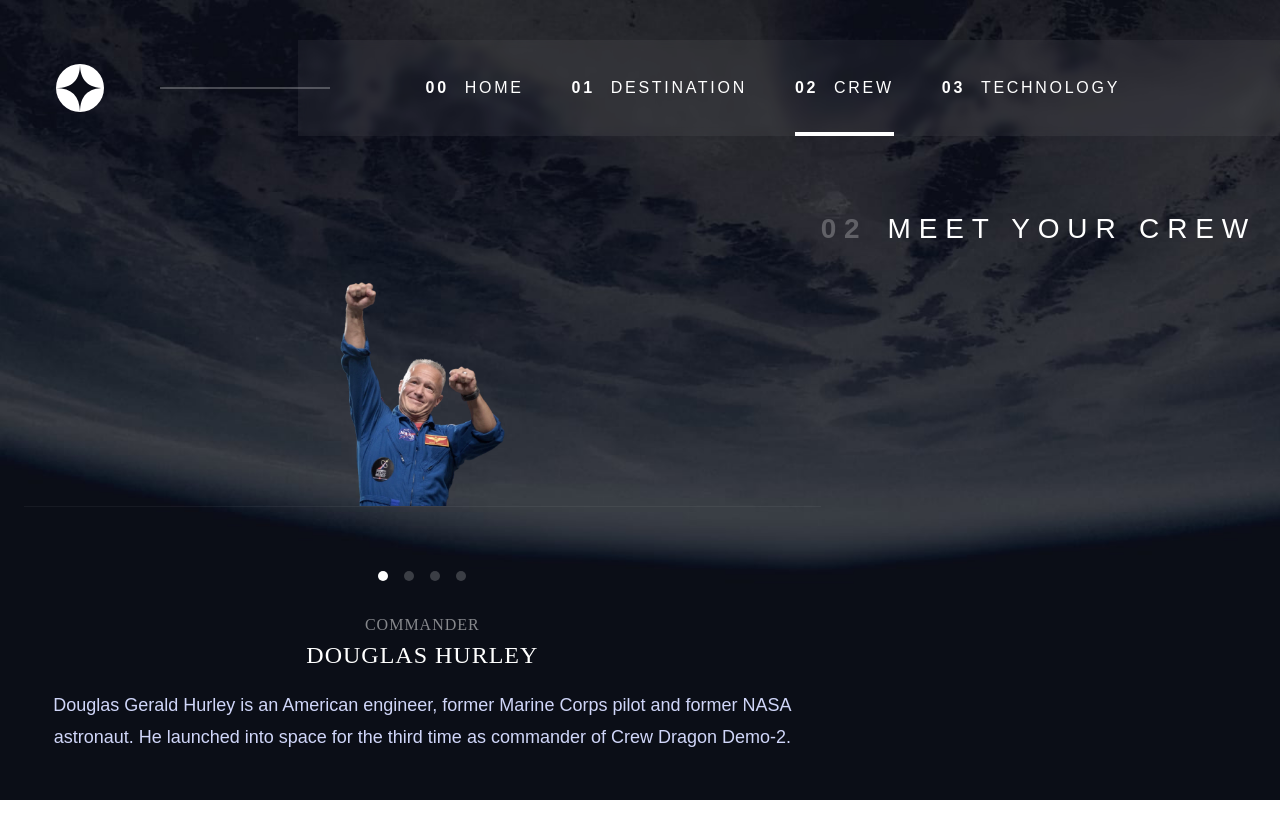
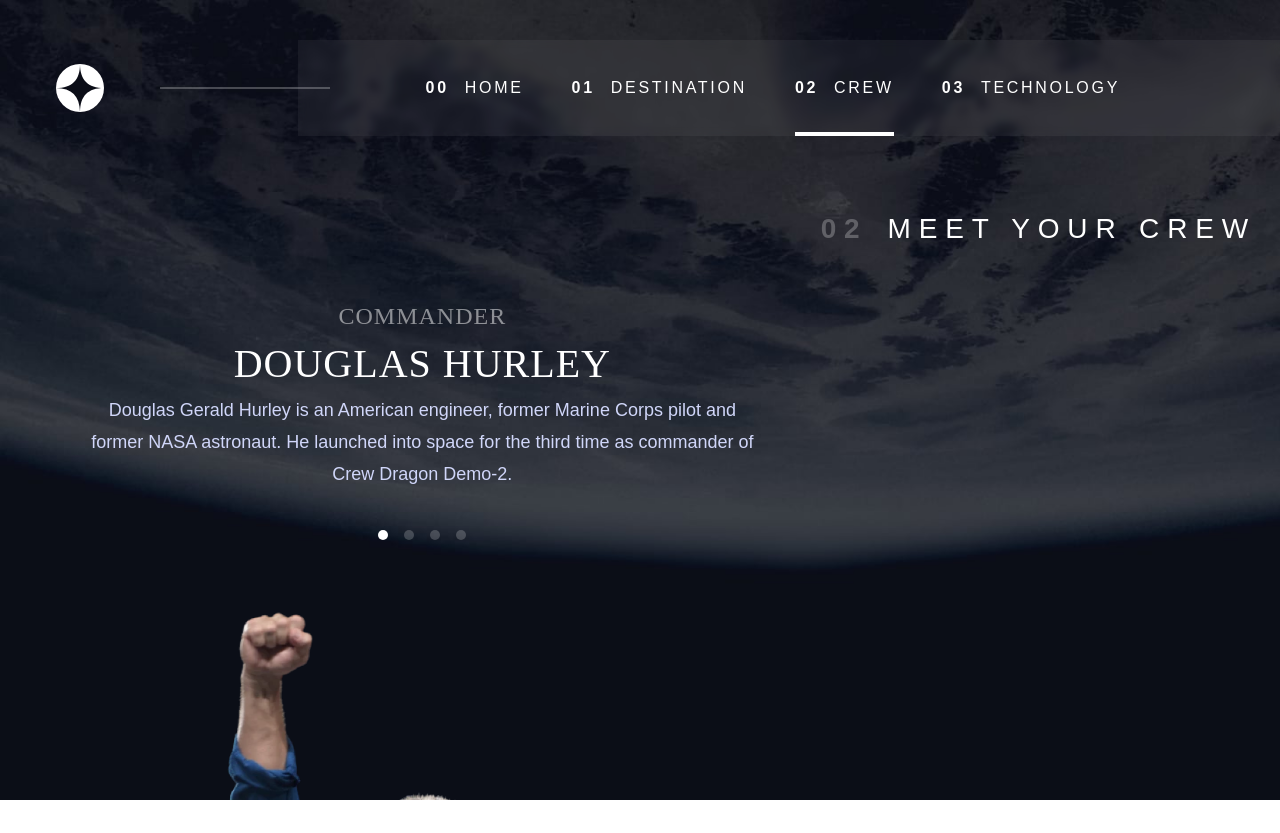
Before and after one commit to Kamil-Mroz/Space, a React (Vite) app: page /crew/1 in a window 1280 px wide. After the commit the page ends 800 px from the top, so only its background shows below. Built offline with nearby package versions, Linux system fonts and the light colour scheme.

Commit message:
crew tablet

```diff
--- a/src/Pages/crew/Crew.jsx
+++ b/src/Pages/crew/Crew.jsx
@@ -28,25 +28,25 @@
           alt: 'ice planet',
         }}
       />
-      <div className="grid grid-cols-1 px-6 gap-y-8 z-10">
+      <div className="grid  grid-cols-1 px-6 sm:gap-y-12 gap-y-8 z-10">
         <SubHeading id={2}>Meet your crew</SubHeading>
-        <div className="grid grid-cols-1 gap-y-8 ">
-          <picture className="border-b  border-b-light/5">
+        <div className="grid grid-cols-1 gap-y-8 sm:px-16">
+          <picture className="border-b sm:order-2 border-b-light/5">
             <source srcSet={webp} />
             <img
               src={png}
               alt={data.name}
-              className="h-56 w-auto mx-auto"
+              className="sm:h-[33.25rem] h-56 w-auto mx-auto"
             />
           </picture>
-          <article className="text-center">
+          <article className="text-center grid order-1">
             <CrewNav crew={crew} />
-            <div>
-              <div className="pb-4">
-                <h4 className="text-light/50 text-sm uppercase font-serif tracking-[1px]">
+            <div className="order-1">
+              <div className="sm:pb-0 pb-4">
+                <h4 className="text-light/50 md:text-[1.5rem] text-sm uppercase font-serif tracking-[1px]">
                   {data.role}
                 </h4>
-                <h3 className="text-light text-[1.5rem] uppercase font-serif tracking-[1px]">
+                <h3 className="text-light md:text-[2.5rem] text-[1.5rem] uppercase font-serif tracking-[1px]">
                   {data.name}
                 </h3>
               </div>
--- a/src/Pages/crew/CrewNav.jsx
+++ b/src/Pages/crew/CrewNav.jsx
@@ -3,7 +3,7 @@
 
 const CrewNav = ({ crew }) => {
   return (
-    <aside className="py-8 flex justify-center gap-4">
+    <aside className=" sm:py-10 py-8 flex justify-center gap-4 order-2">
       {crew.map((member, id) => (
         <CrewLink
           key={member.name}
--- a/src/Pages/crew/CrewRoot.jsx
+++ b/src/Pages/crew/CrewRoot.jsx
@@ -4,7 +4,7 @@
 const CrewRoot = () => {
   if (!Object.keys(useParams()).length) return <Navigate to="/crew/1" />
   return (
-    <section className="lg:pt-52 pt-24 pb-20 grid items-stretch">
+    <section className="lg:pt-52 sm:pt-32 pt-24 sm:pb-0 pb-20 grid items-stretch">
       <Outlet />
     </section>
   )
--- a/src/Pages/destinations/DestinationRoot.jsx
+++ b/src/Pages/destinations/DestinationRoot.jsx
@@ -4,7 +4,7 @@
   if (!Object.keys(useParams()).length)
     return <Navigate to="/destination/moon" />
   return (
-    <section className="2xl:pt-44 xl:pt-40 lg:pt-24 md:pt-32 pt-28 grid items-stretch overflow-hidden">
+    <section className="2xl:pt-44 xl:pt-40 lg:pt-24 md:pt-32 pt-28 md:pb-0 pb-14 grid items-stretch overflow-hidden">
       <Outlet />
     </section>
   )
--- a/src/components/nav/LinkNav.jsx
+++ b/src/components/nav/LinkNav.jsx
@@ -1,7 +1,7 @@
 import React from 'react'
 import { NavLink } from 'react-router-dom'
 
-const LinkNav = ({ page, id }) => {
+const LinkNav = ({ page, id, setNavOpen }) => {
   const idx = `${id}`.padStart(2, 0)
   const pageHref = id === 0 ? '/' : `/${page}`
   return (
@@ -15,6 +15,7 @@
               : 'md:before:bg-transparent md:hover:before:bg-light/50 '
           }`
         }
+        onClick={() => setNavOpen(false)}
       >
         <span className="font-bold md:invisible md:hidden xl:block xl:visible">
           {idx}
--- a/src/components/nav/Links.jsx
+++ b/src/components/nav/Links.jsx
@@ -1,7 +1,7 @@
 import React from 'react'
 import LinkNav from './LinkNav'
 
-const Links = () => {
+const Links = ({ setNavOpen }) => {
   const pages = ['home', 'destination', 'crew', 'technology']
 
   const content = pages.map((page, index) => (
@@ -9,6 +9,7 @@
       page={page}
       id={index}
       key={index}
+      setNavOpen={setNavOpen}
     />
   ))
   return content
--- a/src/components/nav/Nav.jsx
+++ b/src/components/nav/Nav.jsx
@@ -15,7 +15,7 @@
         } transition-all md:transition-none md:opacity-100 font-sans text-sm sm:text-xs  md:text-sm md:visible  md:flex md:relative lg:pl-32 md:px-12 sm:px-10 lg:pr-40 md:w-max items-center bg-light/5 justify-self-end before:h-px before:w-full before:absolute xl:before:bg-light/50 before:top-1/2 before:-left-full before:translate-x-8 before:-translate-y-1/2 z-0  md:translate-x-0`}
       >
         <ul className="flex flex-col md:flex-row lg:gap-12 md:gap-9 sm:gap-5 gap-8 pl-8 md:pl-0 mt-32 md:mt-0">
-          <Links />
+          <Links setNavOpen={setNavOpen} />
         </ul>
       </nav>
       <div
--- a/src/layout/RootLayout.jsx
+++ b/src/layout/RootLayout.jsx
@@ -4,7 +4,7 @@
 
 const RootLayout = () => {
   return (
-    <div className="bg-dark min-h-screen md:max-h-screen text-accent grid relative">
+    <div className="bg-dark min-h-screen md:max-h-screen text-accent grid relative overflow-hidden">
       <Header />
       <main className="grid items-stretch">
         <Outlet />
```
